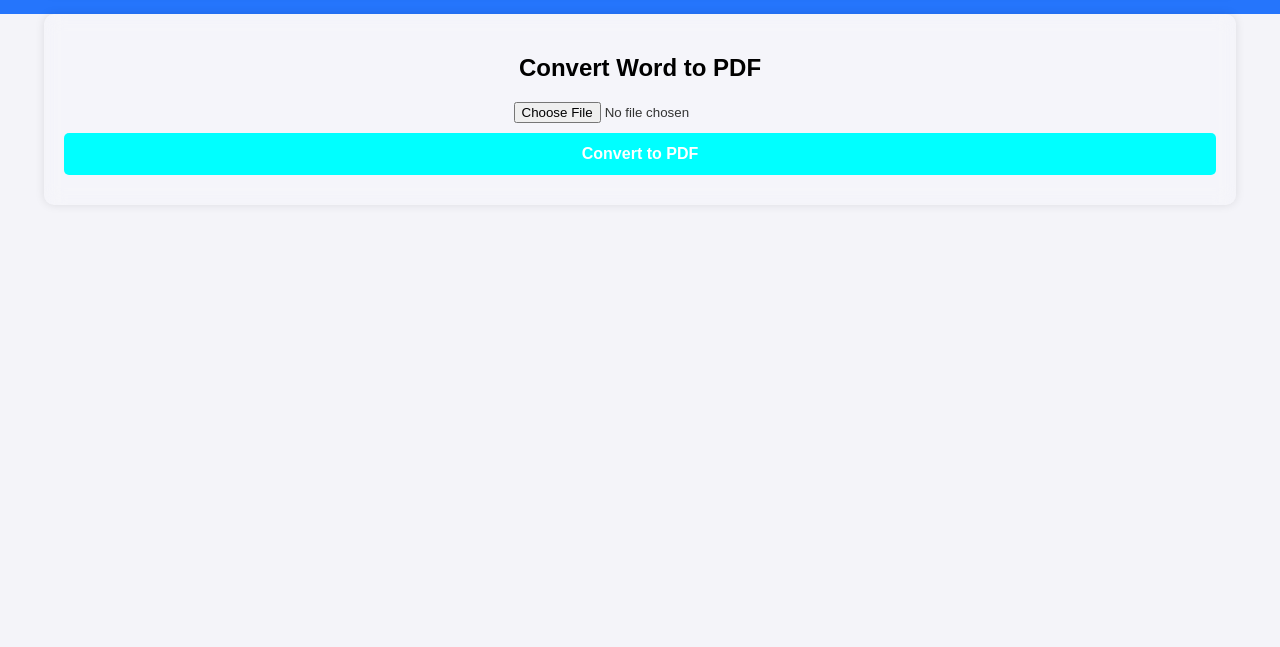
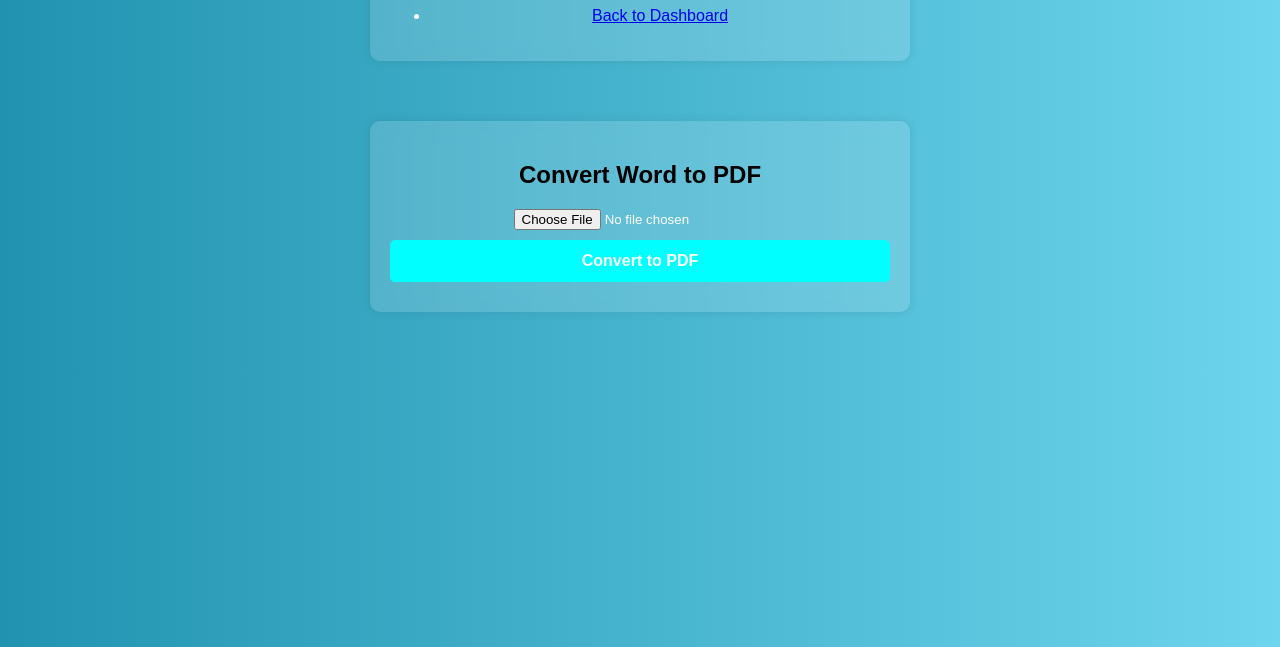
Before and after one commit to CodewithShashanks/Tools, a plain HTML site: page word-to-pdf.html in a window 1280 px wide. Shown: the part 153-800 px from the top of the page. Drawn offline with Linux system fonts and the light colour scheme; files that its build step writes are made by us from their sources.

Commit message:
Fixed css paths for github pages

```diff
--- a/word-to-pdf.html
+++ b/word-to-pdf.html
@@ -4,8 +4,8 @@
   <meta charset="UTF-8">
   <meta name="viewport" content="width=device-width, initial-scale=1.0">
   <title>Word to PDF Converter</title>
-  <link rel="stylesheet" href="../assets/styles/word-to-pdf.css">
-  <link rel="stylesheet" href="../styles.css">
+  <link rel="stylesheet" href="/Tools/word-to-pdf.css">
+  <link rel="stylesheet" href="Tools//styles.css">
 </head>
 <body>
   <header>
@@ -30,6 +30,6 @@
     </div>
   </main>
 
-  <script src="../assets/scripts/word-to-pdf.js"></script>
+  <script src="/Tools/word-to-pdf.js"></script>
 </body>
 </html>
```
